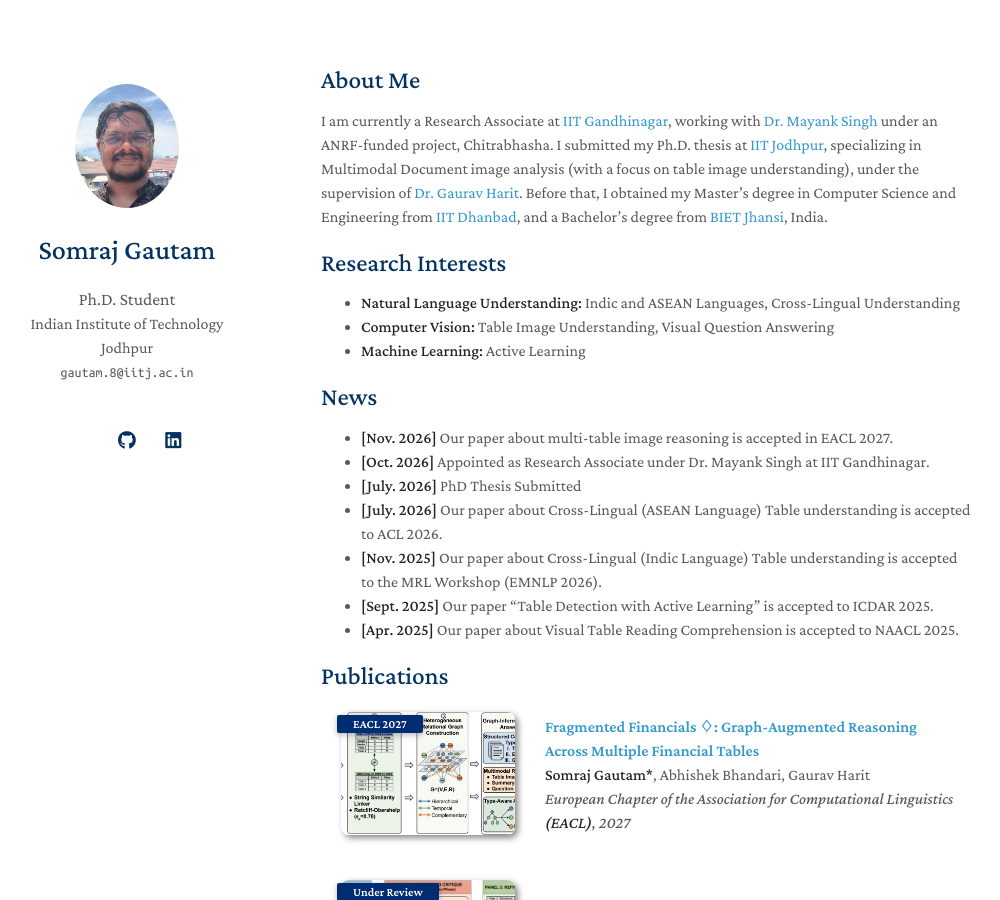
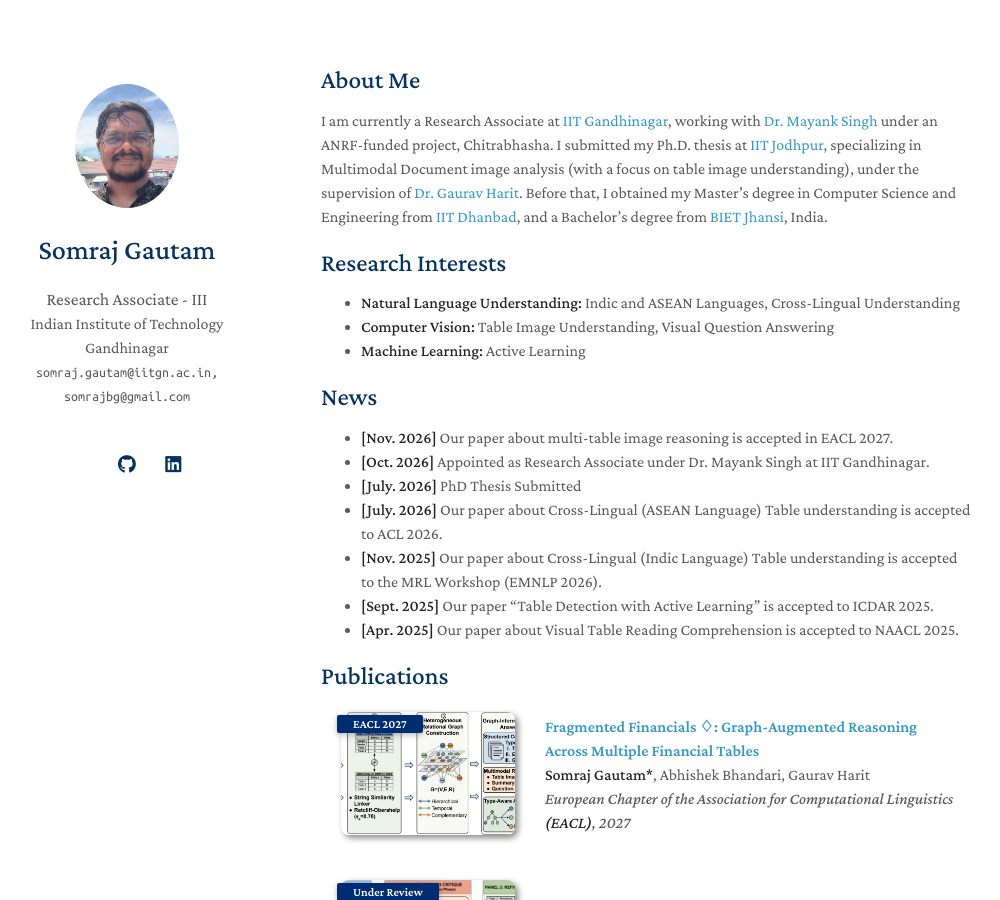
Before and after one commit to somrajgautam/somrajgautam.github.io, a Jekyll site: the page built from index.md, in a window 1280 px wide and 900 px high. Shown: the whole window, without its empty margins (149-1149 px from the left). Built offline with Jekyll 4.4.1, drawn with Linux system fonts in a browser that asks for light colours; a style sheet for code colours, icons or effects is not loaded; our own code applies the rules of GitHub Pages for plain Markdown files.

Commit message:
Update _config.yml

```diff
--- a/_config.yml
+++ b/_config.yml
@@ -1,8 +1,8 @@
 # Basic Information
 title: Somraj Gautam
-position: Ph.D. Student
-affiliation: Indian Institute of Technology Jodhpur
-email: gautam.8@iitj.ac.in
+position: Research Associate - III
+affiliation: Indian Institute of Technology Gandhinagar
+email: somraj.gautam@iitgn.ac.in, somrajbg@gmail.com
 
 # Search Engine Optimization (SEO)
 # The following information is used to improve the website traffic from search engines, e.g., Google.
```
